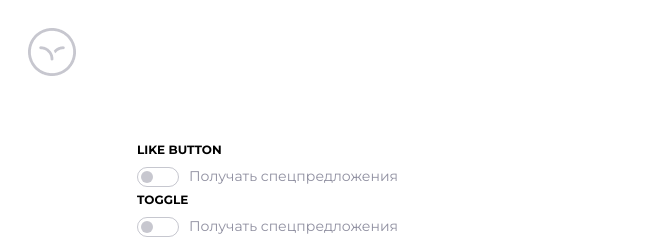
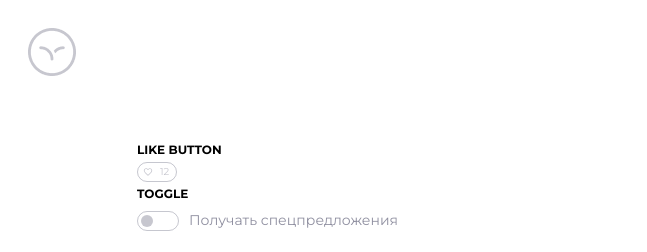
Before and after one commit to Supnovik/MetaLamp_Task_2, a React (Create React App) app: page / in a window 1280 px wide. Shown: the top 252 px of the page, without its empty margins (0-647 px from the left). Built offline with nearby package versions, Linux system fonts and the light colour scheme.

Commit message:
Like button complete

```diff
--- a/src/App.js
+++ b/src/App.js
@@ -1,4 +1,5 @@
 import React from "react";
+
 import logo from "./img/Group.png";
 import "./App.scss";
 import TextField from "./Components/TextField/TextField";
@@ -14,7 +15,7 @@ function App() {
     <div className="App">
       <img src={logo} alt="" className="logo" />
       <div className="Page">
-        <LikeButton />
+        <LikeButton likeCount={12} />
         <Toggle />
         <Subscription />
         <RadioButtons />
--- a/src/Components/LikeButton/LikeButton.js
+++ b/src/Components/LikeButton/LikeButton.js
@@ -1,20 +1,26 @@
-import React from "react";
+import React, { useState } from "react";
 import "./LikeButton.scss";
 
-function LikeButton() {
+function LikeButton({ likeCount }) {
+  var [number, setNumber] = useState(likeCount);
+  var [clicked, setClicked] = useState(false);
+  function click() {
+    setClicked((clicked = !clicked));
+    if (clicked === true) setNumber(likeCount + 1);
+    else setNumber(likeCount);
+  }
+
   return (
     <div className="LikeButton">
       <div>
         <div>Like Button</div>
-        <div></div>
       </div>
       <form action="none">
-        <label className="checkbox">
+        <label>
           <input type="checkbox"></input>
-          <span>
-            <div className="checkbox-circle" />
-            Получать спецпредложения
-          </span>
+          <div className="container" onClick={() => click()}>
+            <span>{number}</span>
+          </div>
         </label>
       </form>
     </div>
--- a/src/Components/LikeButton/LikeButton.scss
+++ b/src/Components/LikeButton/LikeButton.scss
@@ -12,31 +12,54 @@
     }
   }
 
-  .checkbox {
-    input {
-      display: none;
-    }
-    span {
-      display: inline-flex;
-      align-items: flex-start;
-      width: 270px;
-      margin: 5px 0 5px 0;
-      user-select: none;
-      font-size: 14px;
-      color: rgba(31, 32, 65, 0.5);
-    }
-    span:before {
-      content: "";
-      cursor: pointer;
-      padding-right: 40px;
-      margin-right: 10px;
+  .container {
+    display: inline-block;
+    position: relative;
     width: 40px;
     height: 20px;
     border: 1px solid rgba(31, 32, 65, 0.25);
     box-sizing: border-box;
     border-radius: 10px;
+    user-select: none;
+    cursor: pointer;
+    span {
+      position: absolute;
+      top: 3px;
+      left: 22px;
+      font-style: normal;
+      font-weight: normal;
+      font-size: 10px;
+      line-height: 12px;
+      color: rgba(31, 32, 65, 0.25);
+      &::before {
+        content: "";
+        position: absolute;
+        top: 2px;
+        left: -17px;
+        width: 10px;
+        height: 8px;
         transition: 0.5s ease-in-out;
+        background-image: url("../../img/heart.svg");
       }
+    }
+  }
+  input {
+    display: none;
+    &:checked {
+      ~ .container {
+        border: 1px solid #bc9cff;
+        span {
+          color: #bc9cff;
+          &::before {
+            background-image: url("../../img/heart-act.svg");
+          }
+        }
+      }
+    }
+  }
+}
+/*
+
 &-circle {
   position: absolute;
   bottom: 9px;
@@ -61,5 +84,4 @@
     background: linear-gradient(180deg, #bc9cff 0%, #8ba4f9 100%);
   }
 }
-  }
-}
+*/
--- a/src/Components/Toggle/Toggle.js
+++ b/src/Components/Toggle/Toggle.js
@@ -6,7 +6,6 @@ function Toggle() {
     <div className="Toggle">
       <div>
         <div>Toggle</div>
-        <div></div>
       </div>
       <form action="none">
         <label className="checkbox">
```
Also changed, not shown: src/img/heart-act.svg (added), src/img/heart.svg (added). Lines whose indentation alone changed are shown as unchanged.
